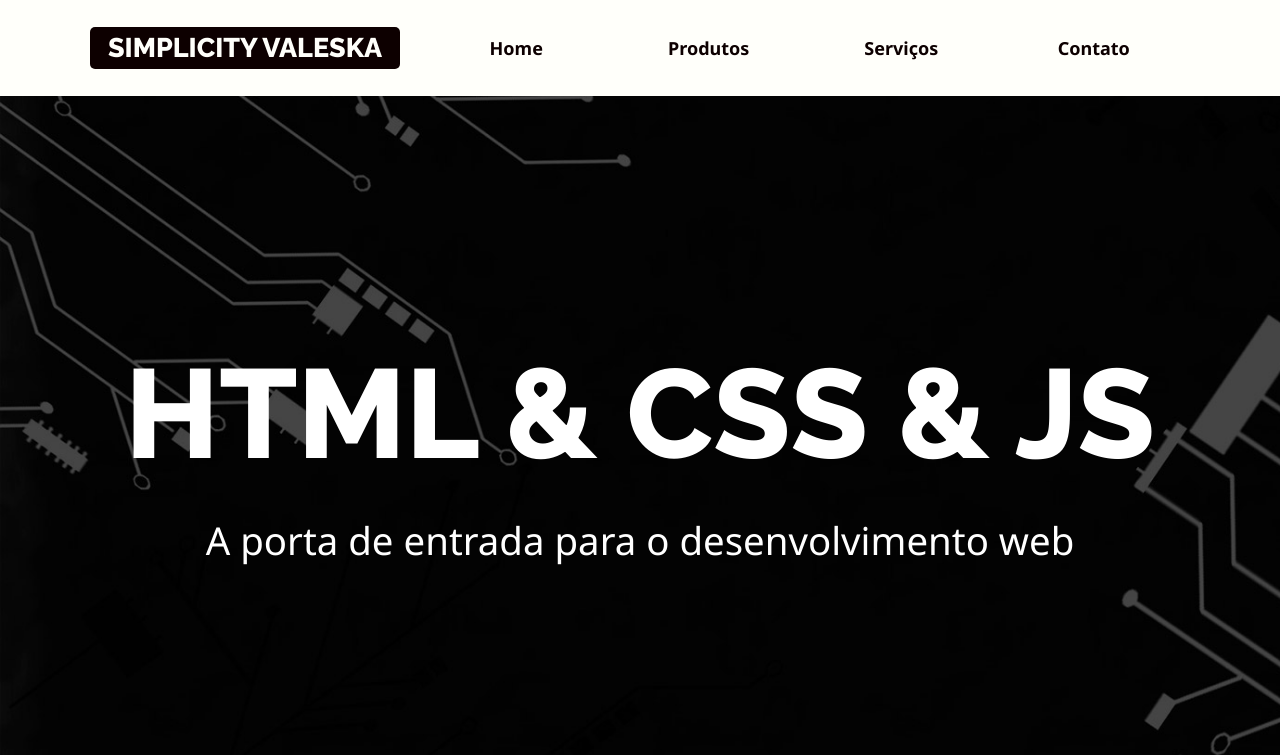
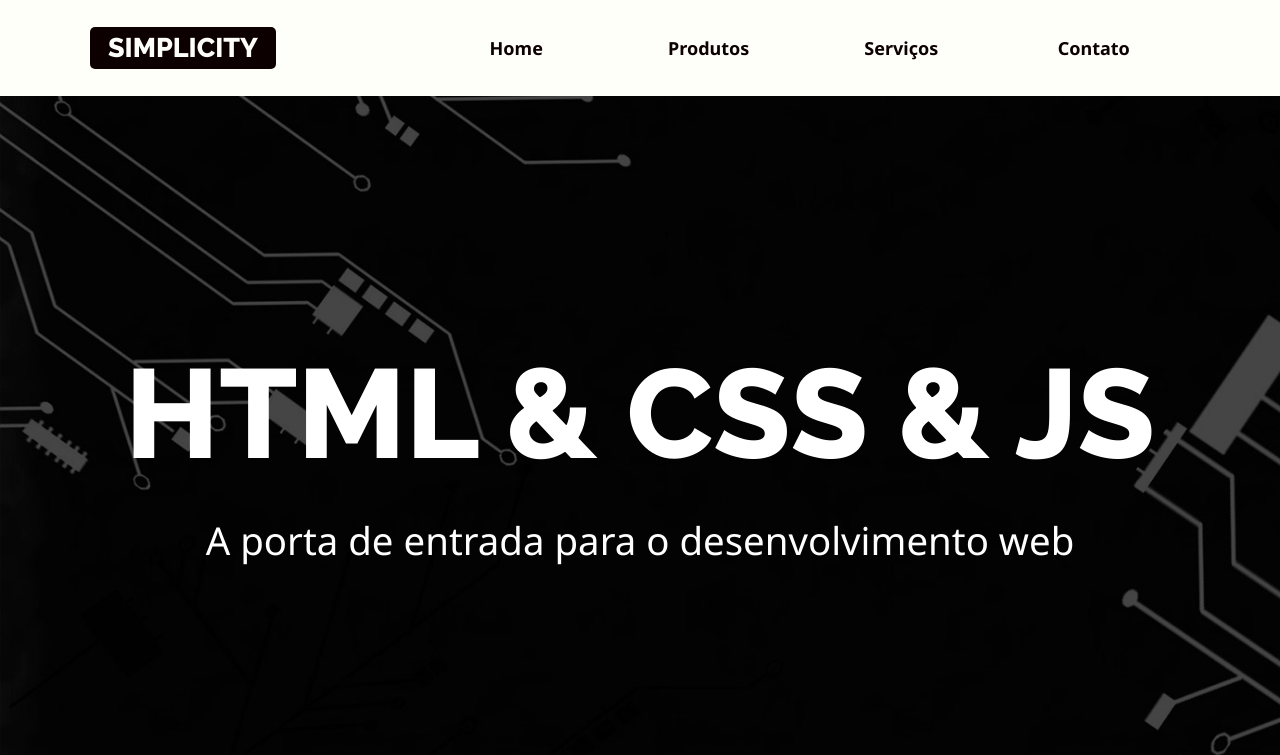
Before and after one commit to valeskamdev/simplicity, a plain HTML site: page index.html in a window 1280 px wide. Shown: the top 755 px of the page. Drawn offline with Linux system fonts and the light colour scheme.

Commit message:
mudanca no titulo

```diff
--- a/index.html
+++ b/index.html
@@ -4,7 +4,7 @@
     <meta charset="UTF-8">
     <meta http-equiv="X-UA-Compatible" content="IE=edge">
     <meta name="viewport" content="width=device-width, initial-scale=1.0">
-    <title>Simplicity 2023</title>
+    <title>Simplicity Valeska</title>
     <link rel="stylesheet" href="css/estilos.css">
 </head>
 <body>
@@ -16,7 +16,7 @@
         <div class="limitador">
             <h1>
                 <a href="index.html">
-                    Simplicity Valeska</a>
+                    Simplicity</a>
             </h1>
             <nav>
                 <h2><a href=""> Menu &equiv; </a></h2>
```
